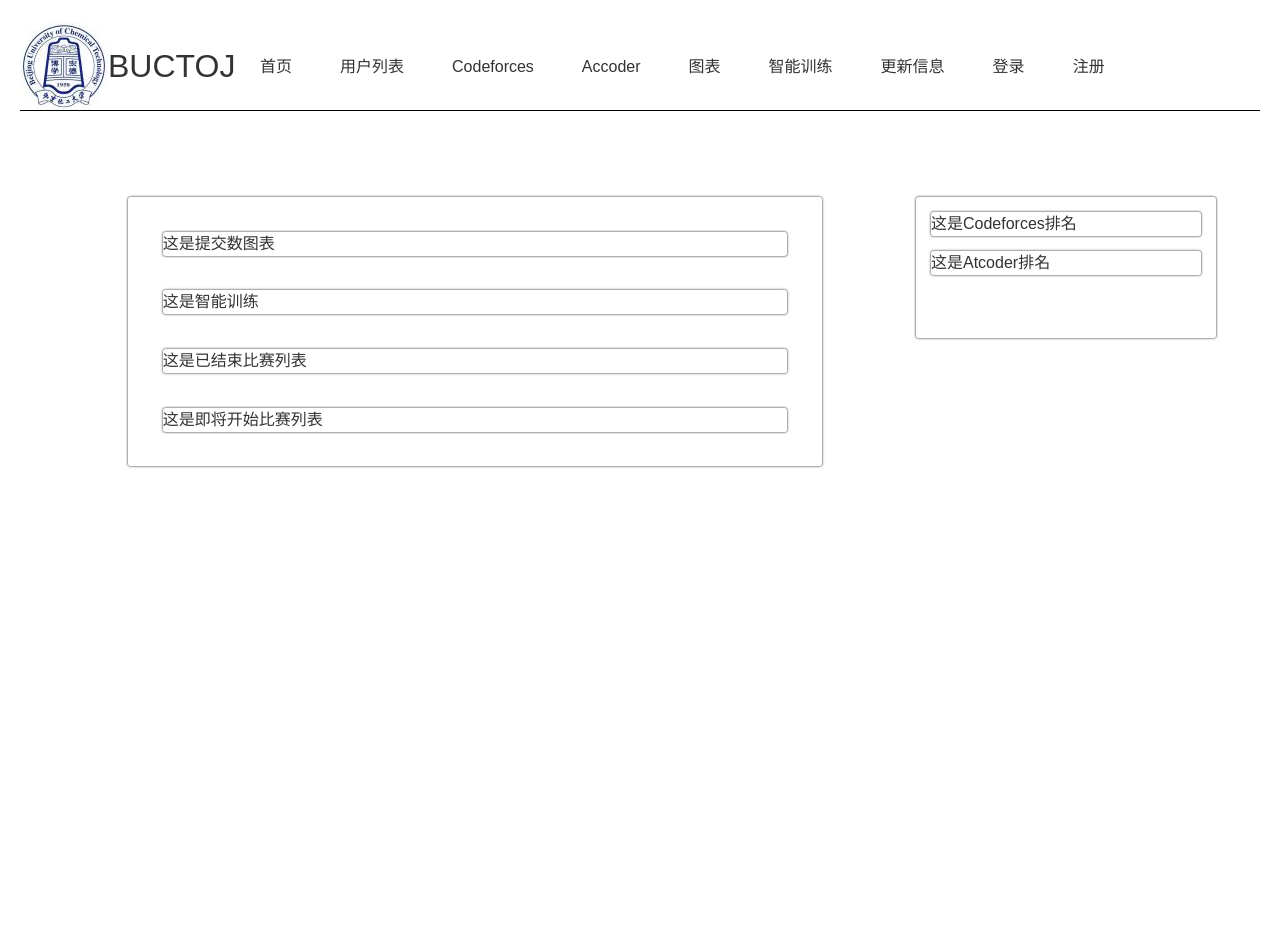
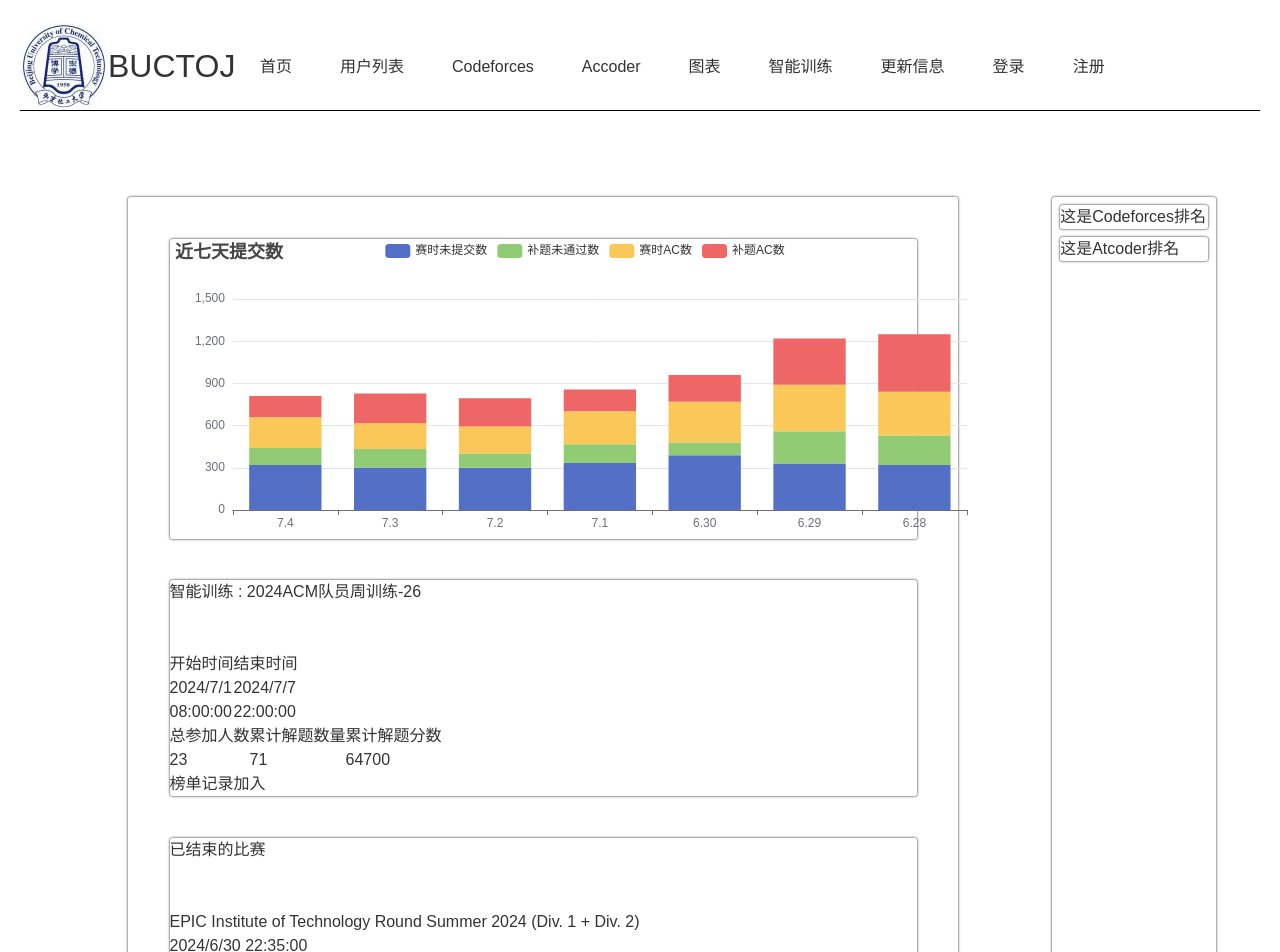
Before and after one commit to KingHsu/buctoj, a Vue app in the folder web/: page / in a window 1280 px wide. Shown: the top 952 px of the page. Before the commit the page ends 800 px from the top, so only its background shows below. Built offline with nearby package versions, Linux system fonts and the light colour scheme.

Commit message:
首页图表以及其他组件初步渲染

```diff
--- a/web/src/components/BuctojChart.vue
+++ b/web/src/components/BuctojChart.vue
@@ -1,13 +1,105 @@
 <template>
     <div class="main">
-      这是提交数图表
+      <div ref="chart" style="width: 830px;height: 300px"></div>
     </div>
 </template>
 
 <script>
+import * as echarts from 'echarts';
 export default {
+  methods: {
+    InitCharts(){
+      this.myChart = echarts.init(this.$refs.chart);
 
+      const option = {
+        title: {
+            show: true,
+            text: '近七天提交数'
+        },
+        tooltip: {
+          trigger: 'axis',
+          axisPointer: {
+            // Use axis to trigger tooltip
+            type: 'shadow' // 'shadow' as default; can also be 'line' or 'shadow'
           }
+        },
+        legend: {},
+        grid: {
+          left: '3%',
+          right: '4%',
+          bottom: '3%',
+          containLabel: true
+        },
+        xAxis: {
+          type: 'category',
+          data: ['7.4', '7.3', '7.2', '7.1', '6.30', '6.29', '6.28']
+        },
+        yAxis: {
+          type: 'value'
+
+        },
+        series: [
+          {
+            name: '赛时未提交数',
+            type: 'bar',
+            stack: 'total',
+            // label: {
+            //   show: false
+            // },
+            emphasis: {
+              focus: 'series'
+            },
+            data: [320, 302, 301, 334, 390, 330, 320]
+          },
+          {
+            name: '补题未通过数',
+            type: 'bar',
+            stack: 'total',
+            // label: {
+            //   show: true
+            // },
+            emphasis: {
+              focus: 'series'
+            },
+            data: [120, 132, 101, 134, 90, 230, 210]
+          },
+          {
+            name: '赛时AC数',
+            type: 'bar',
+            stack: 'total',
+            // label: {
+            //   show: true
+            // },
+            emphasis: {
+              focus: 'series'
+            },
+            data: [220, 182, 191, 234, 290, 330, 310]
+          },
+          {
+            name: '补题AC数',
+            type: 'bar',
+            stack: 'total',
+            // label: {
+            //   show: true
+            // },
+            emphasis: {
+              focus: 'series'
+            },
+            data: [150, 212, 201, 154, 190, 330, 410]
+          },
+        ]
+      };
+
+      option && this.myChart.setOption(option);
+    }
+  },
+  mounted(){
+    this.InitCharts()
+  }
+}
+
+
+
 </script>
 
 <style scoped>
--- a/web/src/components/BuctojOverContestList.vue
+++ b/web/src/components/BuctojOverContestList.vue
@@ -1,12 +1,51 @@
 <template>
     <div class="main">
-      这是已结束比赛列表
+      <div class="title">
+        <div class="titleText">已结束的比赛</div>
+      </div>
+      <div class="contestList">
+        <div class="listHeader">
+          <div class=""></div>
+          <div class=""></div>
+          <div class=""></div>
+        </div>
+        <div class="listData" v-for="(item) in contestList" :key="item.id">
+          <div class="listItems">
+            <div>{{ item.name }}</div>
+            <div>{{ item.beginTime }}</div>
+            <div>{{ item.num }}</div>
+          </div>
+        </div>
+      </div>
     </div>
   </template>
 
   <script>
   export default {
-
+    data(){
+      return {
+        contestList:[
+          {
+            id: 1,
+            name: 'EPIC Institute of Technology Round Summer 2024 (Div. 1 + Div. 2)',
+            beginTime: '2024/6/30 22:35:00',
+            num: 3
+          },
+          {
+            id: 2,
+            name: 'AtCoder Beginner Contest 360',
+            beginTime: '2024/6/30 20:00:00',
+            num: 1
+          },
+          {
+            id: 3,
+            name: 1,
+            beginTime: 1,
+            num: 1
+          }
+        ]
+      }
+    }
   }
   </script>
 
--- a/web/src/components/BuctojSmartTraining.vue
+++ b/web/src/components/BuctojSmartTraining.vue
@@ -1,6 +1,39 @@
 <template>
     <div class="main">
-      这是智能训练
+      <div class="title">
+        <div class="titleText">智能训练 : 2024ACM队员周训练-26</div>
+      </div>
+      <div class="timeDisplay">
+        <div class="beginTime">
+          <div>开始时间</div>
+          <div>2024/7/1</div>
+          <div>08:00:00</div>
+        </div>
+        <div class="overTime">
+          <div>结束时间</div>
+          <div>2024/7/7</div>
+          <div>22:00:00</div>
+        </div>
+      </div>
+      <div class="trainingData">
+        <div class="peopleNum">
+          <div>总参加人数</div>
+          <div>23</div>
+        </div>
+        <div class="acNum">
+          <div>累计解题数量</div>
+          <div>71</div>
+        </div>
+        <div class="score">
+          <div>累计解题分数</div>
+          <div>64700</div>
+        </div>
+      </div>
+      <div class="buttonList">
+        <div class="button">榜单</div>
+        <div class="button">记录</div>
+        <div class="button">加入</div>
+      </div>
     </div>
   </template>
 
@@ -12,10 +45,38 @@
 
   <style scoped>
     .main {
-        background-color: rgb(255, 255, 255);
-        margin: 5%;
-        border: 0.25px #ffffff;
-        border-radius: 2.5px;
-        box-shadow: 0 0 2.5px 0 #000;
+      display: flex;
+      background-color: rgb(255, 255, 255);
+      margin: 5%;
+      border: 0.25px #ffffff;
+      border-radius: 2.5px;
+      box-shadow: 0 0 2.5px 0 #000;
+    }
+    .title {
+      display: flex
+    }
+    .timeDisplay {
+      display: flex;
+    }
+    .beginTime {
+      display: block;
+    }
+    .overTime {
+      display: block;
+    }
+    .trainingData {
+      display: flex;
+    }
+    .peopleNum {
+      display: block;
+    }
+    .acNum {
+      display: block;
+    }
+    .score {
+      display: block;
+    }
+    .buttonList {
+      display: flex;
     }
   </style>
--- a/web/src/main.js
+++ b/web/src/main.js
@@ -3,7 +3,8 @@ import App from './App.vue'
 import './styles/base.css' // css 样式重置
 import './styles/common.css' // 公共全局样式
 import './assets/iconfont/iconfont.css' // 字体图标的样式
-
+import echarts from 'echarts'
+Vue.prototype.$echarts = echarts
 Vue.config.productionTip = false
 
 new Vue({
```
Lines whose indentation alone changed are shown as unchanged.
